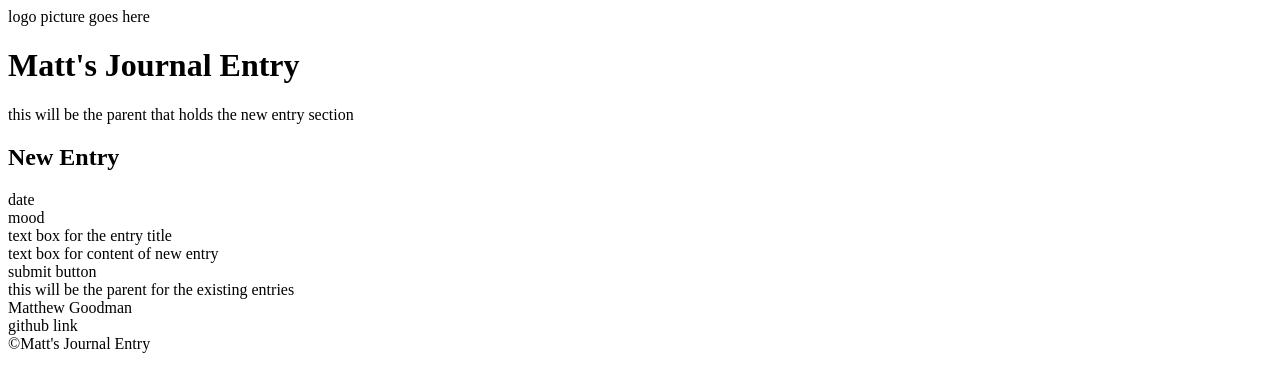
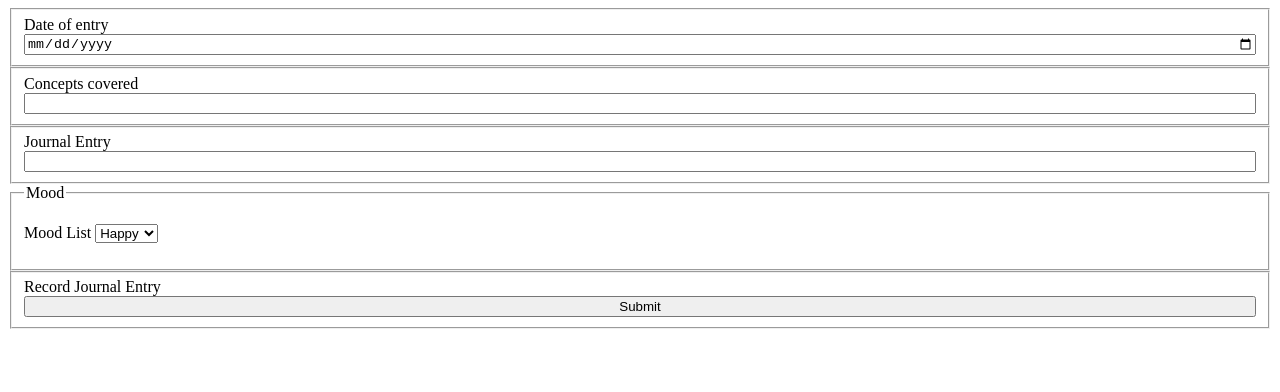
Before and after one commit to Goody3099/Journal, a plain HTML site: page index.html in a window 1280 px wide. Drawn offline with Linux system fonts and the light colour scheme.

Commit message:
added boxes and flexed them

```diff
--- a/index.html
+++ b/index.html
@@ -4,34 +4,38 @@
     <meta charset="UTF-8">
     <meta name="viewport" content="width=device-width, initial-scale=1.0">
     <title>Matt's Daily Journal</title>
+    <link rel="stylesheet" href="styles/main.css">
 </head>
-<main>
-    <!-- header holds the logo and h1 -->
-    <header>
-        <div>
-            <div>logo picture goes here</div>
-            <h1>Matt's Journal Entry</h1>
-        </div>
-    </header>
-    <body>
-        <section>this will be the parent that holds the new entry section
-            <div><h2>New Entry</h2>
-                <div>date</div>
-                <div>mood</div>
-            </div>
-            <div>text box for the entry title</div>
-            <div>text box for content of new entry</div>
-            <div>submit button</div>
-        </section>
-        <section>this will be the parent for the existing entries
-
-        </section>
-
-    </body>
-    <footer>
-        <div>Matthew Goodman</div>
-        <div>github link</div>
-        <div>&copy;Matt's Journal Entry</div>
-    </footer>
-</main>
+<body>
+    <form action="">
+        <fieldset class= "flex">
+            <label for="journalDate">Date of entry</label>
+            <input type="date" name="journalDate" id="journalDate">
+        </fieldset>
+        <fieldset class= "flex">
+            <label for="concepts">Concepts covered</label>
+            <input type="text" name="concepts" id="concepts">
+        </fieldset>
+        <fieldset class= "flex">
+            <label for="journalEntry">Journal Entry</label>
+            <input type="text" name="journalEntry" id="journalEntry">
+        </fieldset>
+        <fieldset class= "flex">
+            <legend>Mood</legend>
+            <p>
+                <label for="">Mood List</label>
+                <select id = "myList">
+                    <option value="1">Happy</option>
+                    <option value="2">Sad</option>
+                    <option value="3">Mad</option>
+                    <option value="4">Sleepy</option>
+                </select>
+            </p>
+        </fieldset>
+        <fieldset class= "flex">
+            <label for="button">Record Journal Entry</label>
+            <input type="button" value="Submit">
+        </fieldset>
+    </form>
+</body>
 </html>
--- /dev/null
+++ b/styles/main.css
@@ -0,0 +1,4 @@
+.flex {
+    display: flex;
+    flex-direction: column;
+}
```
